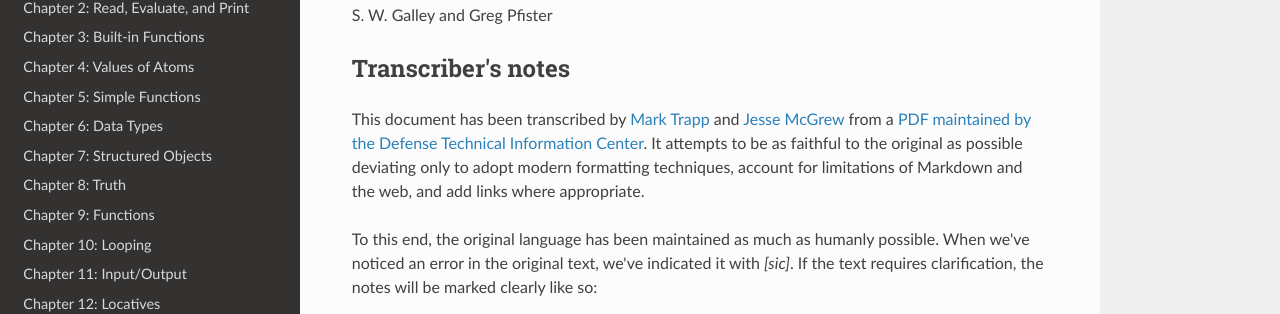
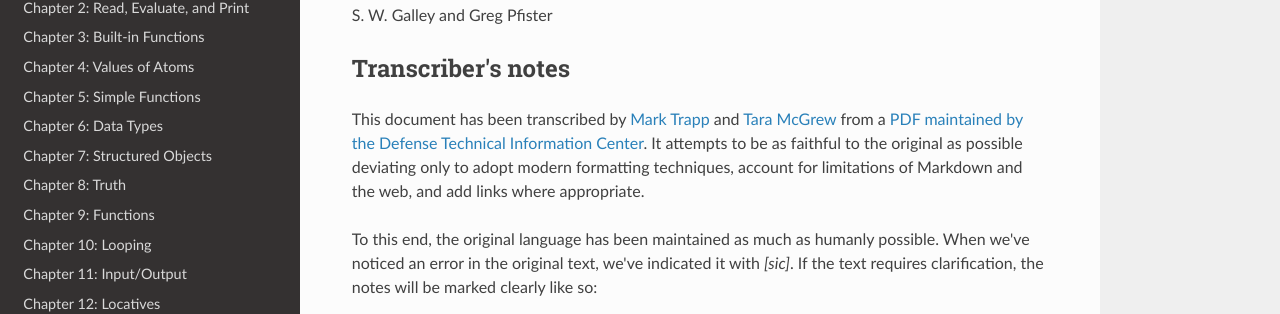
Before and after one commit to taradinoc/mdl-docs, an MkDocs documentation site: the page built from docs/index.md, in a window 1280 px wide and 900 px high. Shown: the part 156-470 px from the top of the window. Built offline with MkDocs 1.6.1, drawn with Linux system fonts in a browser that asks for light colours; nearby versions of some CDN libraries.

Commit message:
Update transcriber name and URL

```diff
--- a/docs/index.md
+++ b/docs/index.md
@@ -5,8 +5,8 @@
 ## Transcriber's notes
 
 This document has been transcribed by [Mark
-Trapp](https://marktrapp.com) and [Jesse
-McGrew](https://bitbucket.org/jmcgrew) from a [PDF maintained by the
+Trapp](https://marktrapp.com) and [Tara
+McGrew](https://github.com/taradinoc) from a [PDF maintained by the
 Defense Technical Information
 Center](http://www.dtic.mil/docs/citations/ADA070930).  It attempts
 to be as faithful to the original as possible deviating only to adopt
```
